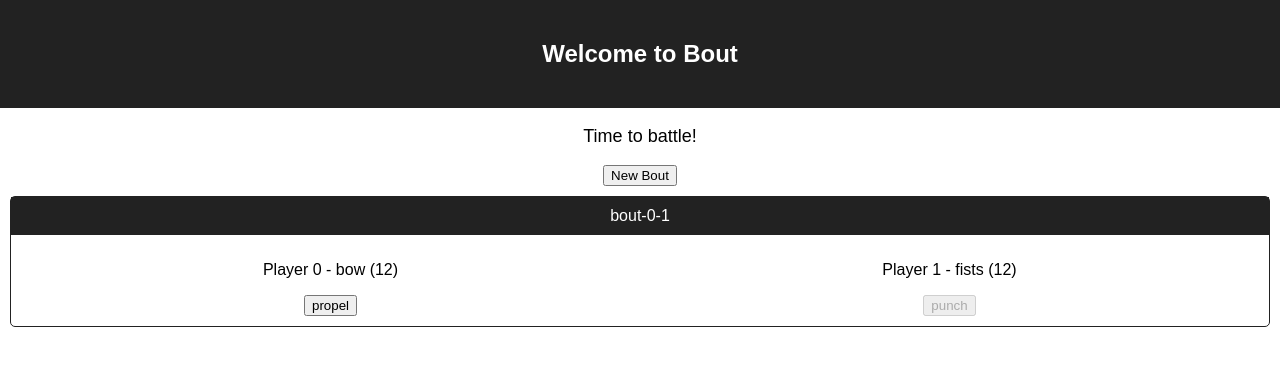
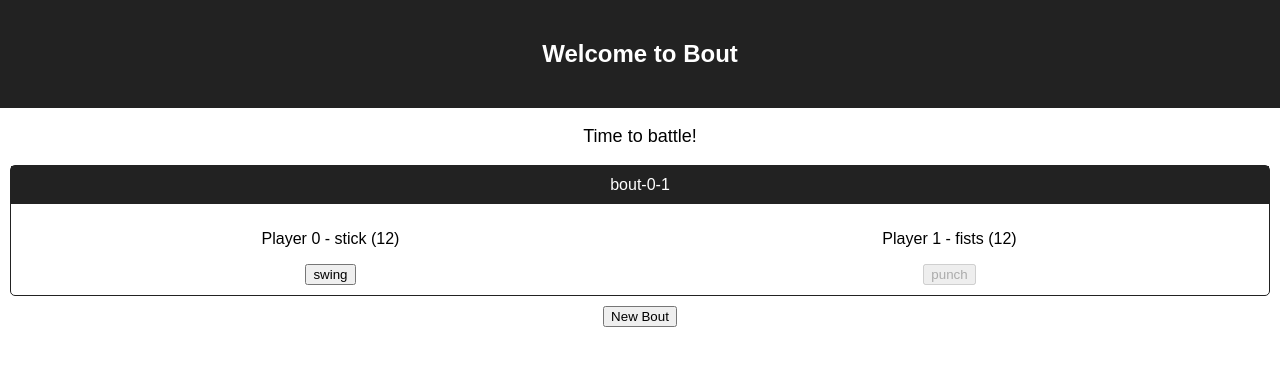
Before and after one commit to mknepprath/bout-dashboard, a React (Create React App) app: page / in a window 1280 px wide. Both pictures are taken after a click on the button "New Bout". Shown: the top 366 px of the page. Built offline with nearby package versions, Linux system fonts and the light colour scheme.

Commit message:
Refac, move functions into helpers, disable when game over

```diff
--- a/src/App.js
+++ b/src/App.js
@@ -8,23 +8,14 @@ class App extends Component {
     this.state = {bouts: []}
     this.addBout = () => {
       // Create dummy bout id
-      const boutNo = this.state.bouts.length * 2
+      const playerId = this.state.bouts.length * 2
       const nextBout = {
-        id: 'bout-' + boutNo + '-' + (boutNo + 1),
-        p1: boutNo,
-        p2: boutNo + 1
-      }
-      /*
-      Perhaps should be...
-      const nextBout = {
-        id: 'bout-' + boutNo + '-' + (boutNo + 1),
+        id: 'bout-' + playerId + '-' + (playerId + 1),
         players: [
-          boutNo,
-          boutNo + 1
+          playerId,
+          playerId + 1
         ]
       }
-      ...so players can be mapped out.
-      */
 
       // Add new bout id to bouts in state
       let nextBouts = [...this.state.bouts]
@@ -44,14 +35,14 @@ class App extends Component {
         <p className='App-intro'>
           Time to battle!
         </p>
-        <button onClick={this.addBout}>New Bout</button>
-        {bouts.reverse().map((boutData, i) => {
+        {bouts.map((boutData, i) => {
           return (
             <Bout
               key={i}
               boutData={boutData} />
           )
         })}
+        <button onClick={this.addBout} style={{marginBottom: 10}}>New Bout</button>
       </div>
     )
   }
--- a/src/components/Bout.js
+++ b/src/components/Bout.js
@@ -1,6 +1,7 @@
 import React, {Component} from 'react'
 import Player from './Player'
 import itemData from '../items'
+import {initPlayerData} from './helpers'
 import styled from 'styled-components'
 
 const BoutContainer = styled.div`
@@ -17,83 +18,69 @@ const BoutHeader = styled.div`
 class Bout extends Component {
   constructor (props) {
     super(props)
+
+    // Attack calc
     this.attack = () => {
-      // Figure out whose turn it is
-      const {p1, p2} = this.props.boutData
-      const {turn: p1Turn} = this.state[p1]
-      const turn = p1Turn ? p1 : p2
-      const nextTurn = p1Turn ? p2 : p1
-      const {weapon} = this.state[turn]
-      const {minDamage: min, maxDamage: max, accuracy} = itemData[weapon]
-      let playerState = {...this.state[turn]}
-      let nextPlayerState = {...this.state[nextTurn]}
+      const {players} = this.props.boutData
 
-      // If attack hits, update health of other player
-      if (Math.random() <= accuracy) {
-        const damage = Math.floor(Math.random() * (max - min + 1)) + min
-        nextPlayerState.health = Math.max(nextPlayerState.health - damage, 0)
-      }
+      // Init next state
+      let nextState = {}
 
-      // Update whose turn it is
-      nextPlayerState.turn = true
-      playerState.turn = false
+      // Update health and turn for each player
+      players.forEach((player, i) => {
+        const {turn, health, weapon} = this.state[player]
 
-      // Update state
-      this.setState({
-        ...this.state,
-        [turn]: playerState,
-        [nextTurn]: nextPlayerState
+        // Init damage
+        let damage = 0
+        let _health = health
+
+        // If not your turn, you're being attacked... calc damage
+        if (!turn) {
+          const {minDamage: min, maxDamage: max, accuracy} = itemData[weapon]
+          if (Math.random() <= accuracy) {
+            damage = Math.floor(Math.random() * (max - min + 1)) + min
+            _health = Math.max(health - damage, 0)
+          }
+        }
+
+        // Apply damage to health, switch turn
+        nextState[player] = {
+          ...this.state[player],
+          health: _health,
+          turn: !turn
+        }
+        if (!_health) nextState.status = 'done'
       })
+      this.setState(nextState)
     }
-    this.getWeapon = () => {
-      // Returns a random item
-      const items = Object.keys(itemData)
-      return items[Math.floor(Math.random() * (items.length))]
-    }
-    this.state = {
-      [this.props.boutData.p1]: {
-        health: 12,
-        weapon: this.getWeapon(),
-        turn: true
-      },
-      [this.props.boutData.p2]: {
-        health: 12,
-        weapon: this.getWeapon(),
-        turn: false
-      }
-    }
+
+    // TODO: Put the following in a helper
+    const {players} = this.props.boutData
+    this.state = initPlayerData(players)
   }
   componentWillReceiveProps(nextProps) {
-    const {boutData, boutData: {p1, p2}} = nextProps
+    const {boutData} = nextProps
     if (this.props.boutData !== boutData) {
-      this.setState({
-        [p1]: {
-          health: 12,
-          weapon: this.getWeapon(),
-          turn: true
-        },
-        [p2]: {
-          health: 12,
-          weapon: this.getWeapon(),
-          turn: false
-        }
-      })
+      this.setState(initPlayerData(boutData.players))
     }
   }
   render () {
-    const {boutData: {id, p1, p2}} = this.props
+    const {boutData: {id, players}} = this.props
+    const {status} = this.state
     return (
       <BoutContainer>
-        <BoutHeader>{id}</BoutHeader>
+        <BoutHeader>{id + (status ? ' (game over)' : '')}</BoutHeader>
         <div style={{padding: 10}}>
-          <Player
-            id={p1}
-            playerData={this.state[p1]}
-            onClick={this.attack} />
-          <Player
-            id={p2}
-            playerData={this.state[p2]}
-            onClick={this.attack} />
+          {players.map((player, i) => {
+            return (
+              <Player
+                key={i}
+                id={player}
+                active={!status && this.state[player].turn}
+                playerData={this.state[player]}
+                onClick={!status ? this.attack : null} />
+              )
+          })}
         </div>
       </BoutContainer>
     )
--- a/src/components/Player.js
+++ b/src/components/Player.js
@@ -3,13 +3,13 @@ import itemData from '../items'
 
 class Player extends Component {
   render () {
-    const {id, playerData: {weapon, health, turn}, onClick} = this.props
+    const {id, active, playerData: {weapon, health}, onClick} = this.props
     return (
       <div style={{width: '50%', display: 'inline-block'}}>
-        <p>Player {id} - {weapon} ({health})</p>
+        <p>Player {id} - {weapon} ({health ? health : 'lost'})</p>
         <button
-          onClick={turn ? onClick : null}
-          disabled={!turn}>
+          onClick={onClick}
+          disabled={!active}>
           {itemData[weapon].move}
         </button>
       </div>
--- /dev/null
+++ b/src/components/helpers.js
@@ -0,0 +1,26 @@
+import itemData from '../items'
+
+/**
+ * Creates initial player data for each player
+ **/
+ const initPlayerData = (players) => {
+   let nextState = {}
+   players.forEach((player, i) => {
+     nextState[player] = {
+       health: 12,
+       weapon: getWeapon(),
+       turn: !i // true only for player 1
+     }
+   })
+   return nextState
+ }
+
+/**
+ * Returns a random item
+ **/
+const getWeapon = () => {
+  const items = Object.keys(itemData)
+  return items[Math.floor(Math.random() * (items.length))]
+}
+
+export {initPlayerData, getWeapon}
```
